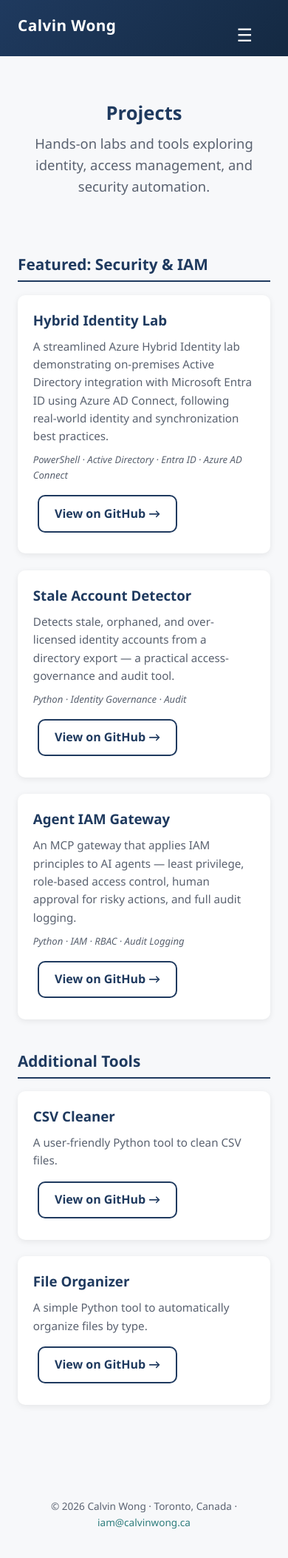
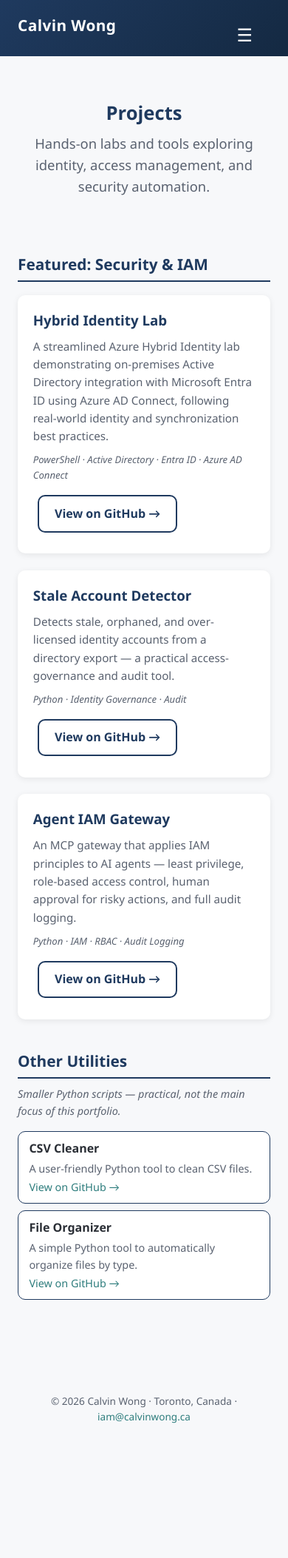
Before and after one commit to calwong88/calvinwong-ca, a Jekyll site: the page built from projects.html, in a window 390 px wide. Shown: the whole page at 74% size. Built offline with Jekyll 4.4.1, drawn with Linux system fonts in a browser that asks for light colours; after the commit the page ends 1964 px from its top, so only the background shows below that.

Commit message:
Add favicon, homepage foreword, contact form (relay-based), rebalance Other Utilities section

```diff
--- a/_layouts/default.html
+++ b/_layouts/default.html
@@ -6,7 +6,13 @@
   <title>{% if page.title %}{{ page.title }} | {% endif %}Calvin Wong</title>
   <meta name="description" content="{{ page.description | default: site.description }}">
   <meta name="referrer" content="strict-origin-when-cross-origin">
-  <meta http-equiv="Content-Security-Policy" content="default-src 'self'; img-src 'self' data:; style-src 'self' 'unsafe-inline'; script-src 'self' https://gc.zgo.at; connect-src 'self' https://*.goatcounter.com; frame-ancestors 'none'; base-uri 'self';">
+  <link rel="icon" type="image/x-icon" href="{{ '/assets/favicon/favicon.ico' | relative_url }}">
+  <link rel="icon" type="image/png" sizes="32x32" href="{{ '/assets/favicon/favicon-32x32.png' | relative_url }}">
+  <link rel="icon" type="image/png" sizes="16x16" href="{{ '/assets/favicon/favicon-16x16.png' | relative_url }}">
+  <link rel="apple-touch-icon" sizes="180x180" href="{{ '/assets/favicon/apple-touch-icon.png' | relative_url }}">
+  <!-- connect-src includes *.workers.dev for the contact form relay (assets/js/contact.js).
+       If you deploy the relay on a custom domain instead, swap this to that domain. -->
+  <meta http-equiv="Content-Security-Policy" content="default-src 'self'; img-src 'self' data:; style-src 'self' 'unsafe-inline'; script-src 'self' https://gc.zgo.at; connect-src 'self' https://*.goatcounter.com https://*.workers.dev; frame-ancestors 'none'; base-uri 'self';">
 
   <!-- Open Graph / Twitter Card -->
   <meta property="og:type" content="website">
--- a/assets/css/style.css
+++ b/assets/css/style.css
@@ -233,6 +233,34 @@
 .contact-card p { margin: 0.5rem 0; }
 .contact-card .icon-label { font-weight: 600; color: var(--navy); }
 
+.contact-form { max-width: 480px; }
+.contact-form .form-row { margin-bottom: 1rem; display: flex; flex-direction: column; gap: 0.3rem; }
+.contact-form label { font-weight: 600; font-size: 0.9rem; }
+.contact-form input,
+.contact-form textarea {
+  font: inherit;
+  padding: 0.55rem 0.7rem;
+  border: 1px solid var(--navy);
+  border-radius: calc(var(--radius) / 2);
+  background: var(--card-bg);
+  color: var(--text);
+}
+.contact-form input:focus,
+.contact-form textarea:focus {
+  outline: 2px solid var(--accent);
+  outline-offset: 1px;
+}
+.contact-form .hp-field {
+  position: absolute;
+  left: -9999px;
+  width: 1px;
+  height: 1px;
+  overflow: hidden;
+}
+.contact-form .form-status { margin-top: 0.8rem; font-size: 0.9rem; min-height: 1.2em; }
+.contact-form .form-status.success { color: var(--accent); }
+.contact-form .form-status.error { color: #b3261e; }
+
 .hobby-detail img {
   width: 100%;
   max-width: 700px;
@@ -311,7 +339,44 @@
   font-size: 0.8rem;
 }
 
+.section-note {
+  color: var(--muted);
+  font-size: 0.9rem;
+  font-style: italic;
+  margin-top: -0.5rem;
+  margin-bottom: 1rem;
+}
+.utility-list {
+  list-style: none;
+  margin: 0;
+  padding: 0;
+}
+.utility-list li {
+  display: flex;
+  flex-wrap: wrap;
+  align-items: baseline;
+  gap: 0.5rem;
+  padding: 0.6rem 0.9rem;
+  border: 1px solid var(--navy);
+  border-radius: var(--radius);
+  background: var(--card-bg);
+  margin-bottom: 0.6rem;
+}
+.utility-list .utility-name {
+  font-weight: 600;
+}
+.utility-list .utility-desc {
+  color: var(--muted);
+  font-size: 0.9rem;
+  flex: 1 1 auto;
+}
+.utility-list a {
+  font-size: 0.9rem;
+  white-space: nowrap;
+}
+
 @media (max-width: 600px) {
+  .utility-list li { flex-direction: column; align-items: flex-start; gap: 0.15rem; }
   .hero h1 { font-size: 1.6rem; }
   .nav-toggle-label { display: block; position: absolute; right: 1.5rem; top: 1.1rem; }
   nav.main-nav {
--- a/projects.html
+++ b/projects.html
@@ -35,17 +35,18 @@
 </section>
 
 <section>
-  <h2>Additional Tools</h2>
-  <div class="card-grid">
-    <div class="project-card">
-      <h3>CSV Cleaner</h3>
-      <p>A user-friendly Python tool to clean CSV files.</p>
-      <a class="button secondary" href="https://github.com/calwong88/csv-cleaner" target="_blank" rel="noopener">View on GitHub &rarr;</a>
-    </div>
-    <div class="project-card">
-      <h3>File Organizer</h3>
-      <p>A simple Python tool to automatically organize files by type.</p>
-      <a class="button secondary" href="https://github.com/calwong88/file-organizer" target="_blank" rel="noopener">View on GitHub &rarr;</a>
-    </div>
-  </div>
+  <h2>Other Utilities</h2>
+  <p class="section-note">Smaller Python scripts &mdash; practical, not the main focus of this portfolio.</p>
+  <ul class="utility-list">
+    <li>
+      <span class="utility-name">CSV Cleaner</span>
+      <span class="utility-desc">A user-friendly Python tool to clean CSV files.</span>
+      <a href="https://github.com/calwong88/csv-cleaner" target="_blank" rel="noopener">View on GitHub &rarr;</a>
+    </li>
+    <li>
+      <span class="utility-name">File Organizer</span>
+      <span class="utility-desc">A simple Python tool to automatically organize files by type.</span>
+      <a href="https://github.com/calwong88/file-organizer" target="_blank" rel="noopener">View on GitHub &rarr;</a>
+    </li>
+  </ul>
 </section>
```
Also changed, not shown: assets/js/contact.js (added, +68 -0 lines), contact.html (+27 -0 lines), index.html (+22 -0 lines), assets/favicon/apple-touch-icon.png (added), assets/favicon/favicon-16x16.png (added), assets/favicon/favicon-32x32.png (added), assets/favicon/favicon.ico (added), assets/favicon/icon-512.png (added).
